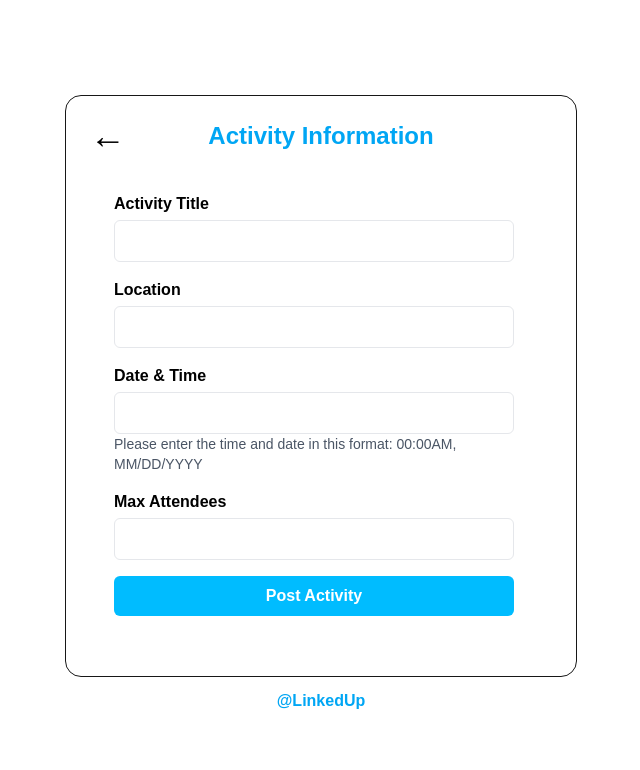
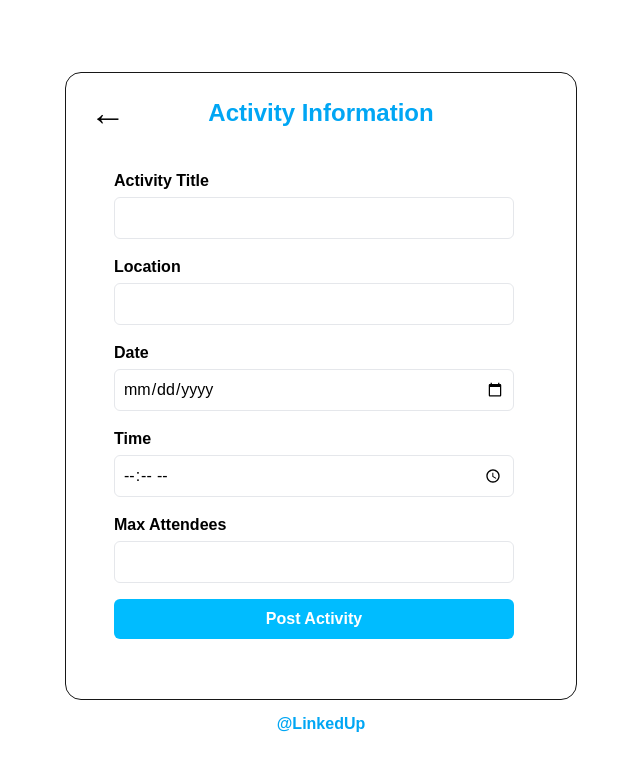
Before and after one commit to JianmingLinUMass/LinkedUp, a Next.js app in the folder linkedup/: page /activity-creation in a window 1280 px wide. Shown: the top 770 px of the page, without its empty margins (319-959 px from the left). Built offline with nearby package versions, Linux system fonts and the light colour scheme.

Commit message:
updated date setting to calendar selection

```diff
--- a/linkedup/app/activity-creation/page.tsx
+++ b/linkedup/app/activity-creation/page.tsx
@@ -12,6 +12,7 @@ export default function ActivityCreationPage() {
 		register,
 		handleSubmit,
 		reset,
+		getValues,
 		formState: { errors }
 	} = useForm<ActivityCreationFields>({
 		mode: 'onSubmit',
@@ -23,11 +24,22 @@ export default function ActivityCreationPage() {
 
 		const currentUserEmail = typeof window !== 'undefined' ? localStorage.getItem('currentUserEmail') : null;
 
+		// Convert separate date and time to the expected format
+		const dateObj = new Date(data.date + 'T' + data.time);
+		const hours = dateObj.getHours();
+		const minutes = dateObj.getMinutes();
+		const ampm = hours >= 12 ? 'PM' : 'AM';
+		const displayHours = hours % 12 || 12;
+		const timeAndDate = `${displayHours}:${minutes.toString().padStart(2, '0')}${ampm}, ${(dateObj.getMonth() + 1).toString().padStart(2, '0')}/${dateObj.getDate().toString().padStart(2, '0')}/${dateObj.getFullYear()}`;
+
 		const res = await fetch('/api/activity', {
 			method: 'POST',
 			headers: { 'Content-Type': 'application/json' },
 			body: JSON.stringify({
-				...data,
+				title: data.title,
+				location: data.location,
+				timeAndDate,
+				maxAttendees: data.maxAttendees,
 				currentUserEmail
 			})
 		});
@@ -45,23 +57,11 @@ export default function ActivityCreationPage() {
 		router.push('/main');
 	};
 
-	const validateTimeAndDate = (timeAndDateValue: string) => {
-		const match = timeAndDateValue.match(/^(\d{1,2}):(\d{2})(AM|PM), (\d{2})\/(\d{2})\/(\d{4})$/i);
-		if (!match) return true;
-
-		let hours = parseInt(match[1]);
-		const minutes = parseInt(match[2]);
-		const period = match[3];
-		const month = parseInt(match[4]) - 1;
-		const day = parseInt(match[5]);
-		const year = parseInt(match[6]);
-
-		if (period.toUpperCase() === 'PM' && hours !== 12) hours += 12;
-		if (period.toUpperCase() === 'AM' && hours === 12) hours = 0;
-
-		const inputDate = new Date(year, month, day, hours, minutes);
+	const validateDateTime = (date: string, time: string) => {
+		if (!date || !time) return true;
+		const inputDate = new Date(date + 'T' + time);
 		if (inputDate < new Date()) {
-			return 'Invalid input: cannot input a past time.';
+			return 'Cannot select a past date and time.';
 		}
 		return true;
 	};
@@ -103,25 +103,35 @@ export default function ActivityCreationPage() {
 					</div>
 
 					<div>
-						<label className='block font-bold text-black mb-1'>Date & Time</label>
-						<div className='flex flex-col'>
-							<input
-								{...register('timeAndDate', {
-									required: 'Time and Date is required for posting an activity.',
-									pattern: {
-										value: /^[0-9]{1,2}:[0-9]{2}(AM|PM), [0-9]{2}\/[0-9]{2}\/[0-9]{4}$/i,
-										message: 'Invalid format.'
-									},
-									validate: (value: string) => validateTimeAndDate(value)
-								})}
-								placeholder=''
-								className='w-full border rounded-md border-gray-200 text-black rounded-1g p-2 focus:outline-none focus:ring-2 focus:ring-sky-300'
-							/>
-						</div>
-						<span className='block text-sm text-gray-600'>
-							Please enter the time and date in this format: 00:00AM, MM/DD/YYYY
-						</span>
-						{errors.timeAndDate && <span className='block text-sm text-red-400'>{errors.timeAndDate.message}</span>}
+						<label className='block font-bold text-black mb-1'>Date</label>
+						<input
+							type='date'
+							{...register('date', {
+								required: 'Date is required for posting an activity.',
+								validate: (value: string) => {
+									const { time } = getValues();
+									return validateDateTime(value, time);
+								}
+							})}
+							className='w-full border rounded-md border-gray-200 text-black rounded-1g p-2 focus:outline-none focus:ring-2 focus:ring-sky-300'
+						/>
+						{errors.date && <span className='text-sm text-red-400'>{errors.date.message}</span>}
+					</div>
+
+					<div>
+						<label className='block font-bold text-black mb-1'>Time</label>
+						<input
+							type='time'
+							{...register('time', {
+								required: 'Time is required for posting an activity.',
+								validate: (value: string) => {
+									const { date } = getValues();
+									return validateDateTime(date, value);
+								}
+							})}
+							className='w-full border rounded-md border-gray-200 text-black rounded-1g p-2 focus:outline-none focus:ring-2 focus:ring-sky-300'
+						/>
+						{errors.time && <span className='text-sm text-red-400'>{errors.time.message}</span>}
 					</div>
 
 					<div>
--- a/linkedup/schemas/ActivityRelated.tsx
+++ b/linkedup/schemas/ActivityRelated.tsx
@@ -16,7 +16,8 @@ export type Activity = {
 export type ActivityCreationFields = {
     title: string;
     location: string;
-    timeAndDate: string;
+    date: string;
+    time: string;
     maxAttendees: number;
 }
 
```
